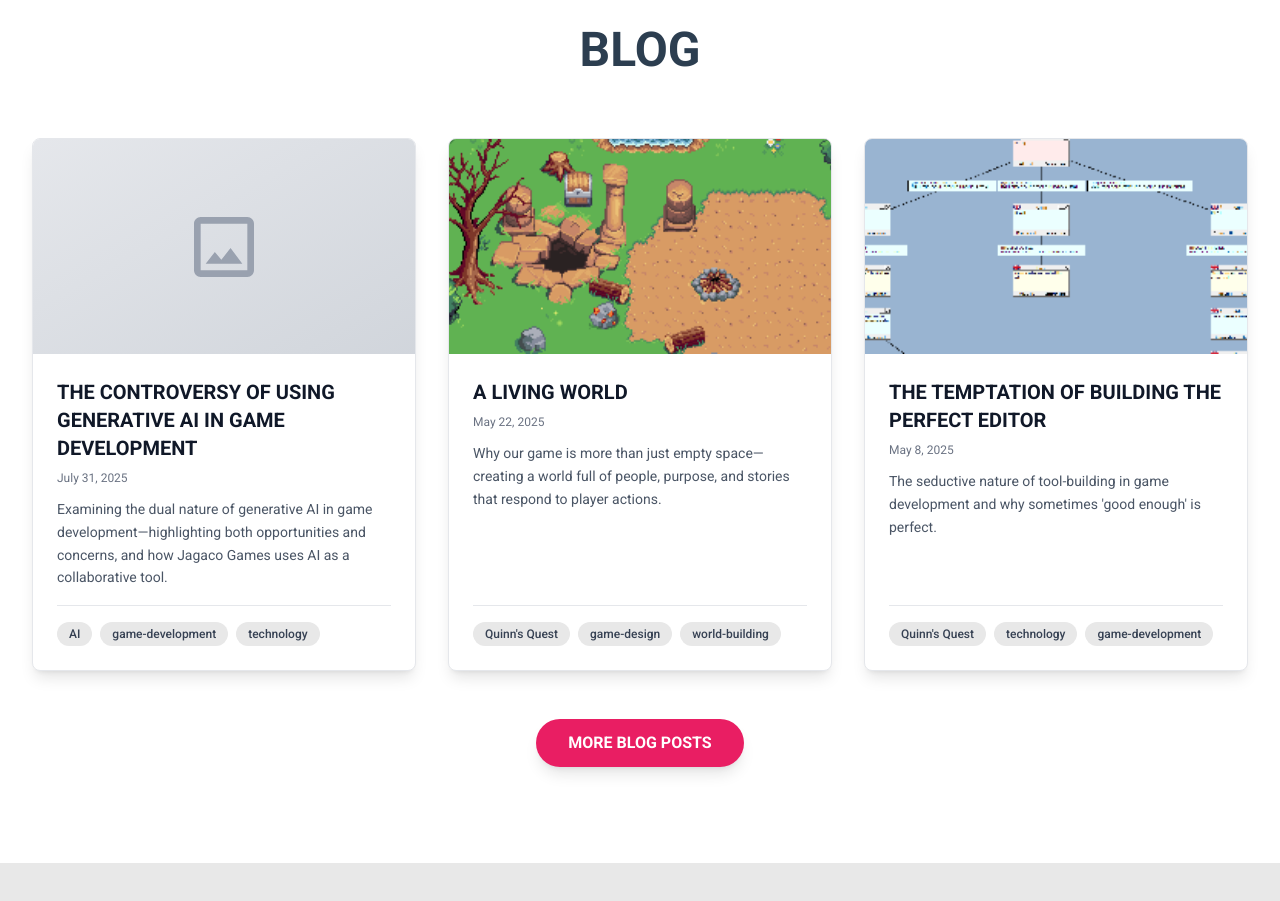
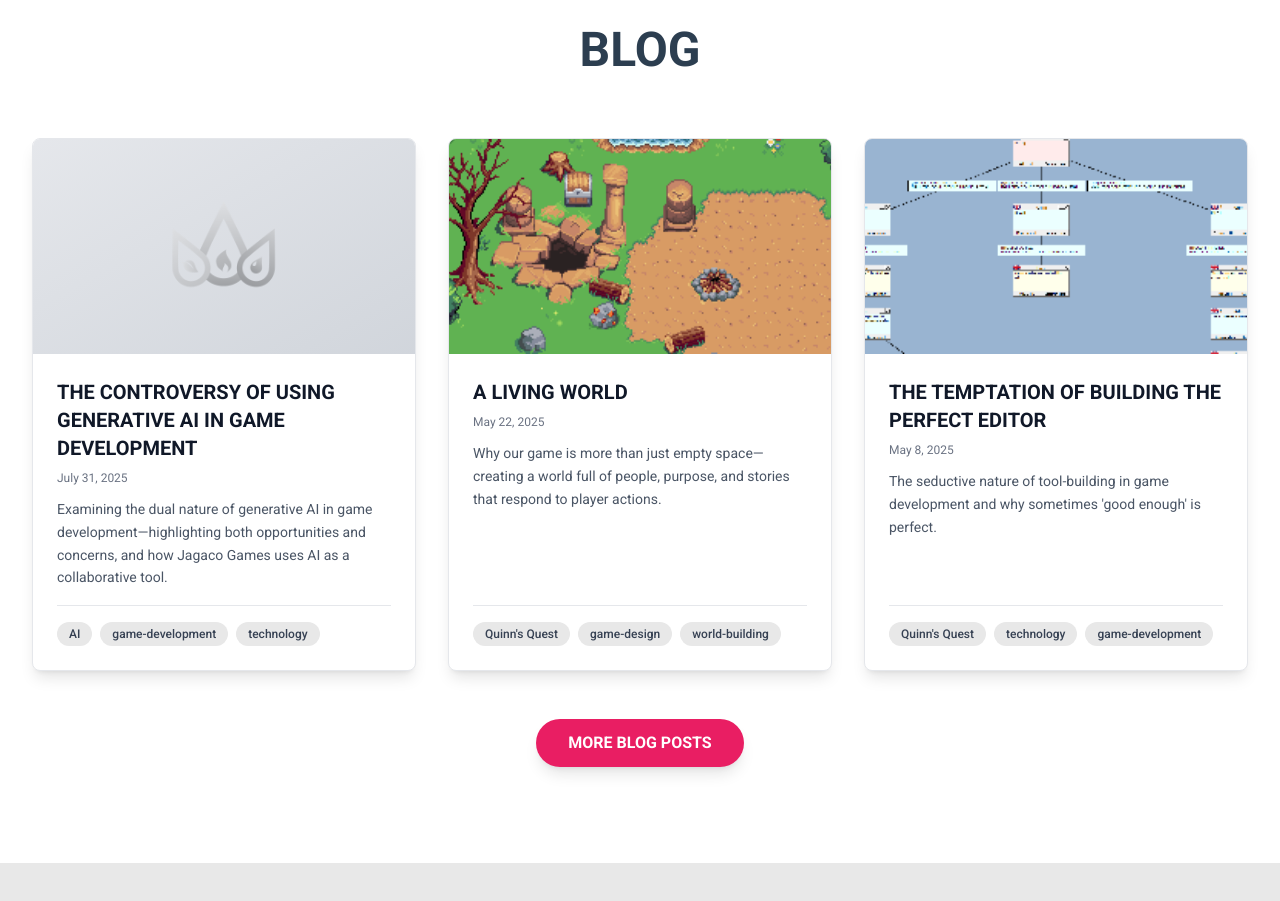
Before and after one commit to jagacogames/jagacogames.github.io, a Next.js app: page / in a window 1280 px wide. Shown: the part 2500-3401 px from the top of the page. Built offline with nearby package versions, Linux system fonts and the light colour scheme; no server answers.

Commit message:
feat: replace placeholder graphic with Jagaco Games logo in BlogCard component

```diff
--- a/src/components/BlogCard.tsx
+++ b/src/components/BlogCard.tsx
@@ -38,10 +38,12 @@
           </div>
         ) : (
           <div className="aspect-video bg-gradient-to-br from-gray-200 to-gray-300 relative overflow-hidden">
-            <div className="absolute inset-0 flex items-center justify-center text-gray-400">
-              <svg className="w-20 h-20" fill="currentColor" viewBox="0 0 24 24">
-                <path d="M19 3H5c-1.1 0-2 .9-2 2v14c0 1.1.9 2 2 2h14c1.1 0 2-.9 2-2V5c0-1.1-.9-2-2-2zm0 16H5V5h14v14zM13.96 12.29l-2.75 3.54-1.96-2.36L6.5 17h11l-3.54-4.71z"/>
-              </svg>
+            <div className="absolute inset-0 flex items-center justify-center p-12">
+              <img
+                src="/images/jagaco-logo.png"
+                alt="Jagaco Games"
+                className="w-full h-full object-contain grayscale opacity-40"
+              />
             </div>
           </div>
         )}
```
